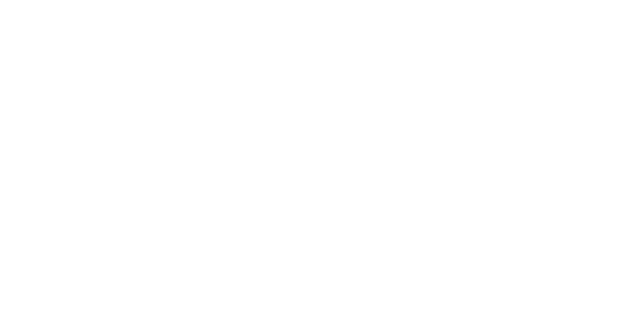
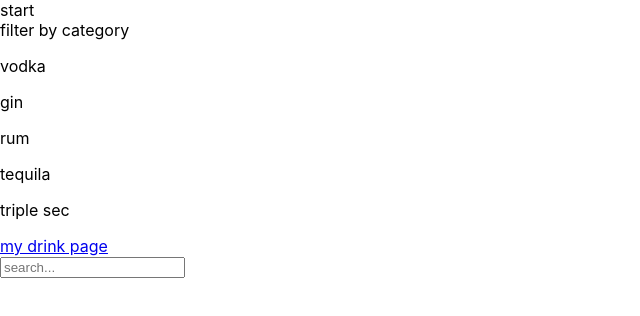
Before and after one commit to cosund/Project-46, a React (Create React App) app: page / in a window 1280 px wide. Shown: the top 316 px of the page, without its empty margins (0-640 px from the left). Built offline with nearby package versions, Linux system fonts and the light colour scheme.

Commit message:
render test

```diff
--- a/src/App.js
+++ b/src/App.js
@@ -7,7 +7,7 @@
   return (
     <div>
     <ShowPresenter>
-      <menuView model={props.model}  />
+      <MenuView model={props.model}  />
     </ShowPresenter>
     </div>
   );
```
